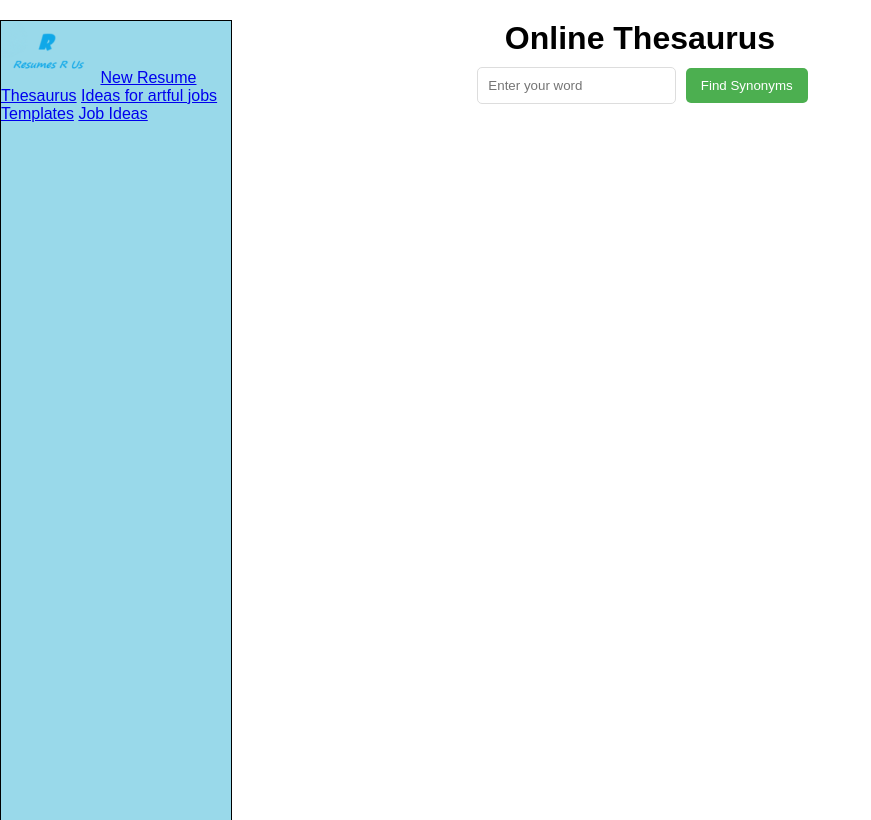
After one commit to ElizabethKSchmalz/Capstone_ResumesRus, a PHP site: page /tcpdf/thesaurus.php in a window 1280 px wide. The commit adds this page. Shown: the whole page, without its empty margins (0-871 px from the left). Run offline with PHP 8.4, Linux system fonts and the light colour scheme.

Commit message:
Created and updated thesaurus page

```diff
--- a/css/style.css
+++ b/css/style.css
@@ -148,3 +148,37 @@ textarea {
   overflow-wrap: break-word;
   font-size: 12px;
 }
+
+#searchButton {
+  padding: 10px 15px;
+  background-color: #4CAF50;
+  color: white;
+  border: none;
+  border-radius: 5px;
+  cursor: pointer;
+}
+
+#results {
+  margin-top: 20px;
+  font-size: 18px;
+  line-height: 1.5;
+}
+
+#wordInput {
+  padding: 10px;
+  margin: 10px 5px;
+  border-radius: 5px;
+  border: 1px solid #ddd;
+}
+
+.thBody {
+  font-family: Arial, sans-serif;
+  margin: 20px;
+  text-align: center;
+}
+
+#results ul {
+  column-count: 3;
+  padding-left: 300px;
+
+}
--- a/index.php
+++ b/index.php
@@ -38,7 +38,7 @@ if (isset($_SESSION['authenticated']) && $_SESSION['authenticated'] === true) {
       <a href="resume.php">New Resume</a>
       <br>
       <br>
-      <a href="#">Thesaurus</a>
+      <a href="thesaurus.php">Thesaurus</a>
       <br>
       <br>
       <a href="#">Ideas for artful jobs</a>
--- /dev/null
+++ b/thesaurus.php
@@ -0,0 +1,22 @@
+<!DOCTYPE html>
+<html>
+<head>
+  <title>My Thesaurus</title>
+  <link rel="stylesheet" href="css/style.css">
+</head>
+<body class="thBody">
+  <div class="sidebar">
+    <a href="index.php"><img src="Images/Logo.png" alt="Resumes R Us Logo"></a>
+    <a href="resume.php">New Resume</a>
+    <a href="#">Thesaurus</a>
+    <a href="#">Ideas for artful jobs</a>
+    <a href="templates.php">Templates</a>
+    <a href="#">Job Ideas</a>
+  </div>
+  <h1 id="thH1">Online Thesaurus</h1>
+  <input type="text" id="wordInput" placeholder="Enter your word">
+  <button id="searchButton">Find Synonyms</button>
+  <div id="results"></div>
+  <script src="thesaurusScript.js"></script>
+</body>
+</html>
--- /dev/null
+++ b/thesaurusScript.js
@@ -0,0 +1,23 @@
+document.getElementById('searchButton').addEventListener('click', () => {
+  const word = document.getElementById('wordInput').value;
+  const resultsDiv = document.getElementById('results');
+  searchButton.disabled = true;
+  resultsDiv.innerHTML = 'Searching...';
+
+  fetch(`https://api.datamuse.com/words?ml=${word}`)
+      .then(response => response.json())
+      .then(data => {
+          // Instead of just joining with commas, create list items
+          const synonymsList = data.map(item => `<li>${item.word}</li>`).join('');
+          resultsDiv.innerHTML = `<ul>${synonymsList}</ul>`;
+
+      })
+      .catch(error => {
+          resultsDiv.textContent = 'An error occurred, please try again.';
+          console.error('Error fetching synonyms:', error)
+      })
+      .finally(() => {
+        searchButton.disabled = false;
+        wordInput.value = '';
+    });
+});
```
